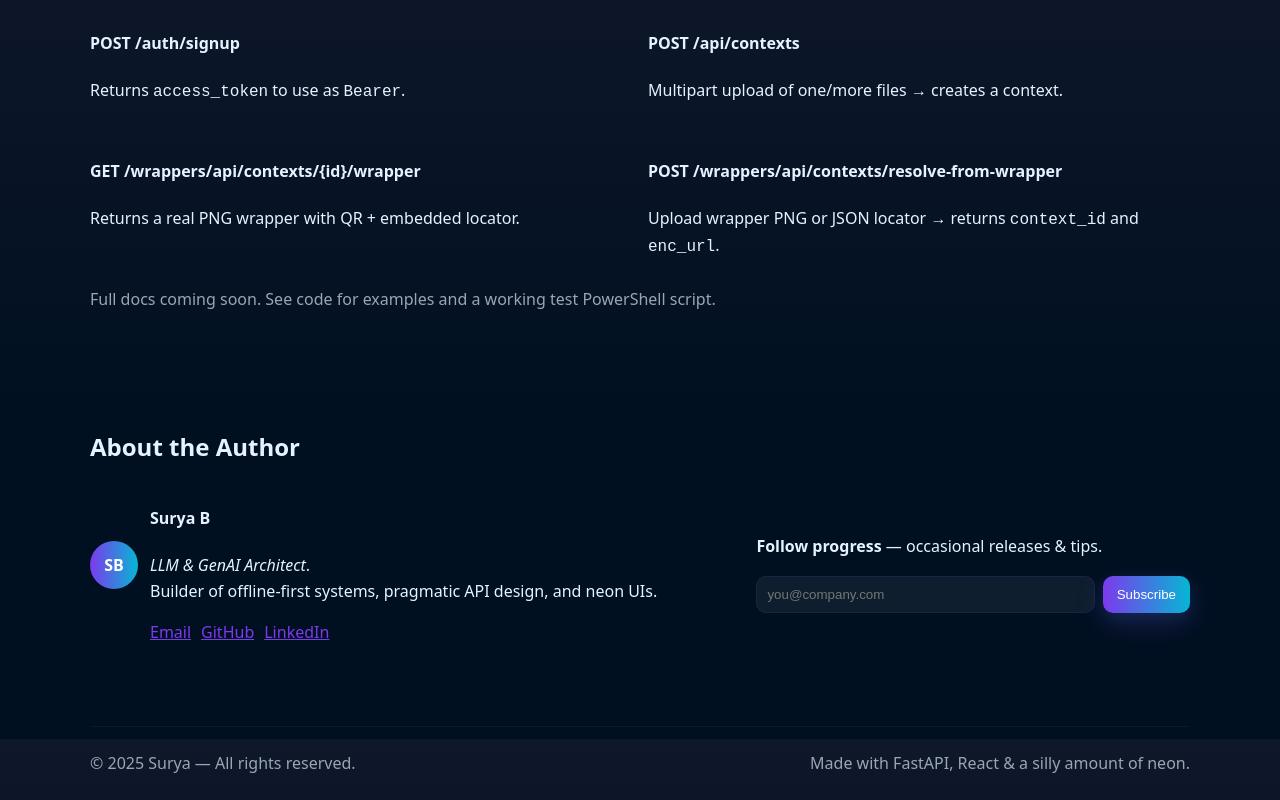
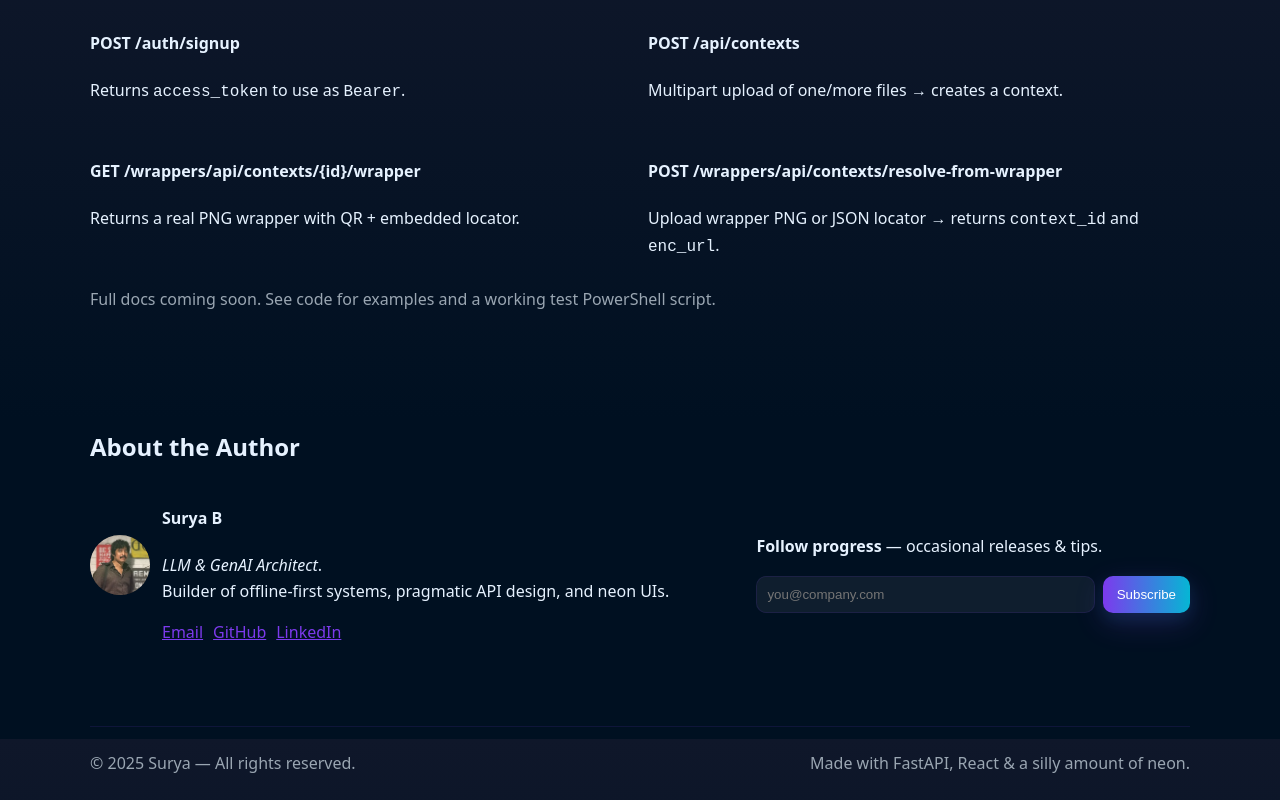
Before and after one commit to saisurya76/website, a plain HTML site: page index.html in a window 1280 px wide. Shown: the part 1661-2461 px from the top of the page. Drawn offline with Linux system fonts and the light colour scheme; a script that the page names is missing.

Commit message:
[website]:updates to author thumbnail

```diff
--- a/assets/styles.css
+++ b/assets/styles.css
@@ -63,3 +63,21 @@ a{color:var(--accent)}
   .author{grid-template-columns:1fr}
   .nav{display:none}
 }
+
+.avatar {
+  width: 60px;        /* Adjust size as needed */
+  height: 60px;
+  border-radius: 50%; /* Keeps it circular */
+  overflow: hidden;   /* Ensures image doesn’t spill */
+  display: flex;
+  align-items: center;
+  justify-content: center;
+  background: #222;   /* fallback background if no image */
+}
+
+.avatar img {
+  width: 100%;
+  height: 100%;
+  object-fit: cover;  /* Ensures image scales & crops properly */
+  display: block;
+}
--- a/index.html
+++ b/index.html
@@ -212,7 +212,9 @@ python -c "import cloud; print(cloud.__version__)"
         <h3 class="section-title">About the Author</h3>
         <div class="author">
           <div class="me">
-            <div class="avatar">SB</div>
+            <div class="avatar">
+              <img src="assets/author_surya.PNG" alt="Author Avatar" />
+            </div>
             <div>
               <h4>Surya B</h4>
               <p>
```
Also changed, not shown: assets/author_surya.PNG (added).
